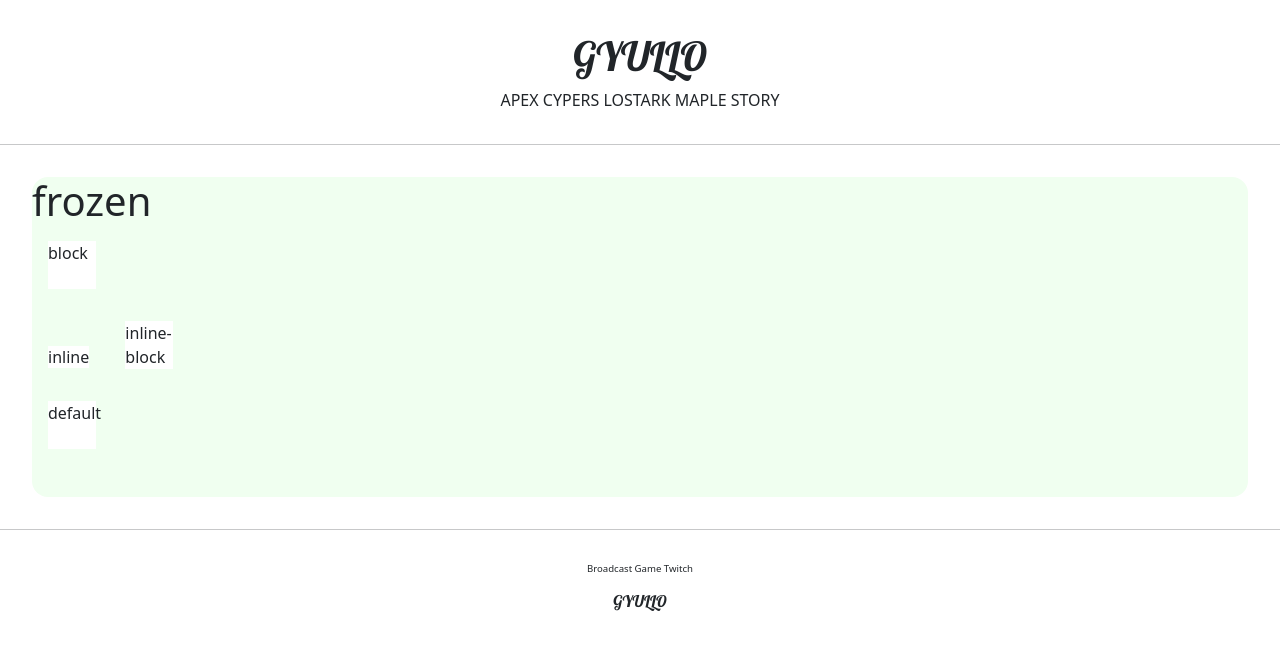
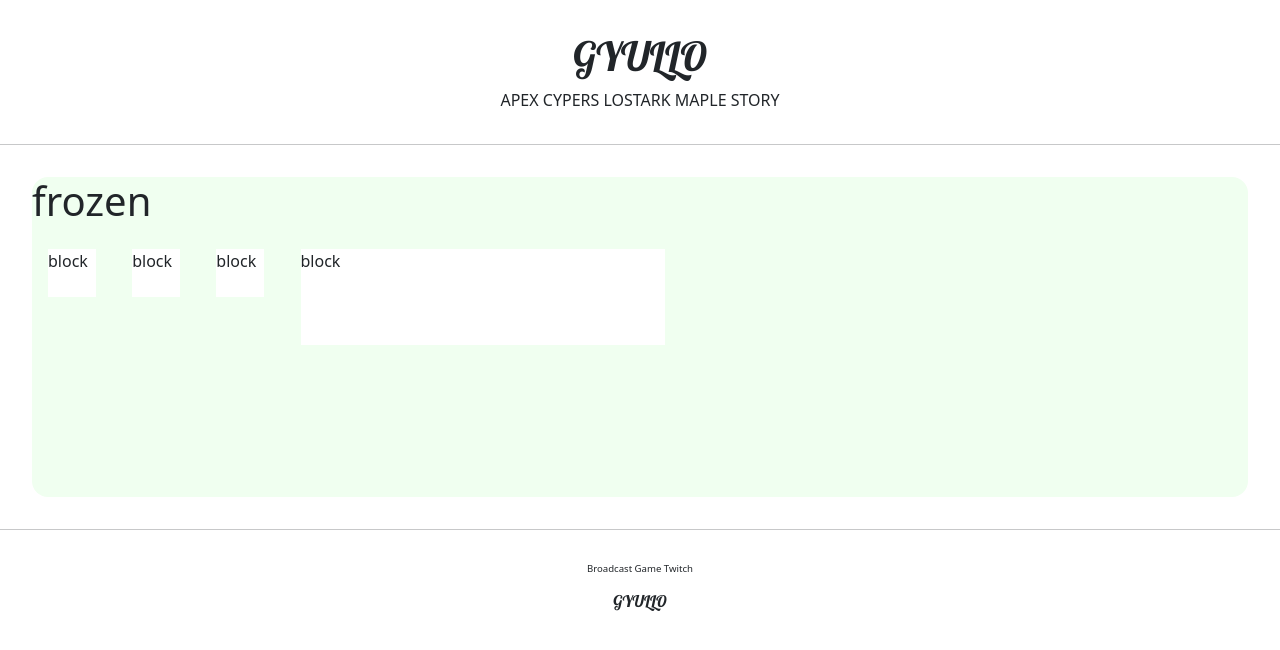
Before and after one commit to gyullo18/gis_1ban_2, a Django app: page /account/gyullo/ in a window 1280 px wide. Shown: the top 650 px of the page. Run offline with Django 3.2, Linux system fonts and the light colour scheme.

Commit message:
7-13 1ban project2 2

```diff
--- a/accountapp/templates/accountapp/gyullo.html
+++ b/accountapp/templates/accountapp/gyullo.html
@@ -15,12 +15,10 @@
         <h1>
             frozen
         </h1>
-
-        <div class="testing" style="display: block">block</div>
-        <div class="testing" style="display: inline">inline</div>
-        <div class="testing" style="display: none">none</div>
-        <div class="testing" style="display: inline-block">inline-block</div>
-        <div class="testing">default</div>
+        <div class="testing" style="display: inline-block; width: 48px; height: 48px">block</div>
+        <div class="testing" style="display: inline-block; width: 3em; height: 3em">block</div>
+        <div class="testing" style="display: inline-block; width: 3rem; height: 3rem">block</div>
+        <div class="testing" style="display: inline-block; width: 30%; height: 30%">block</div>
 
     </div>
 
```
